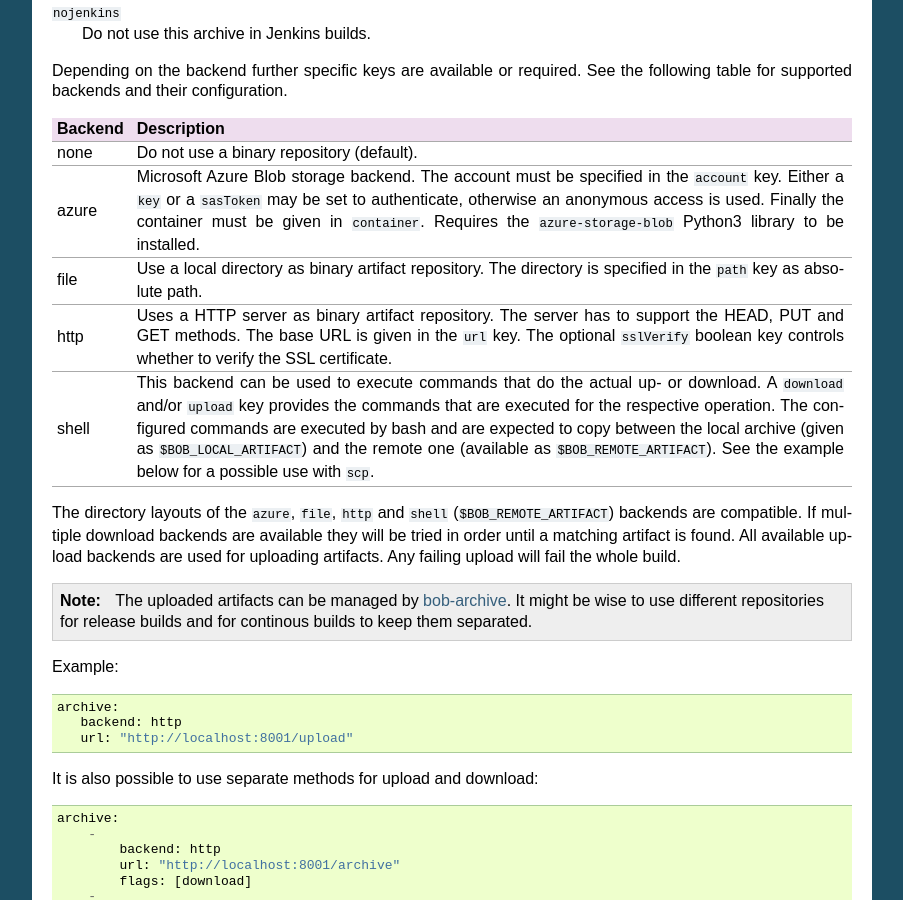
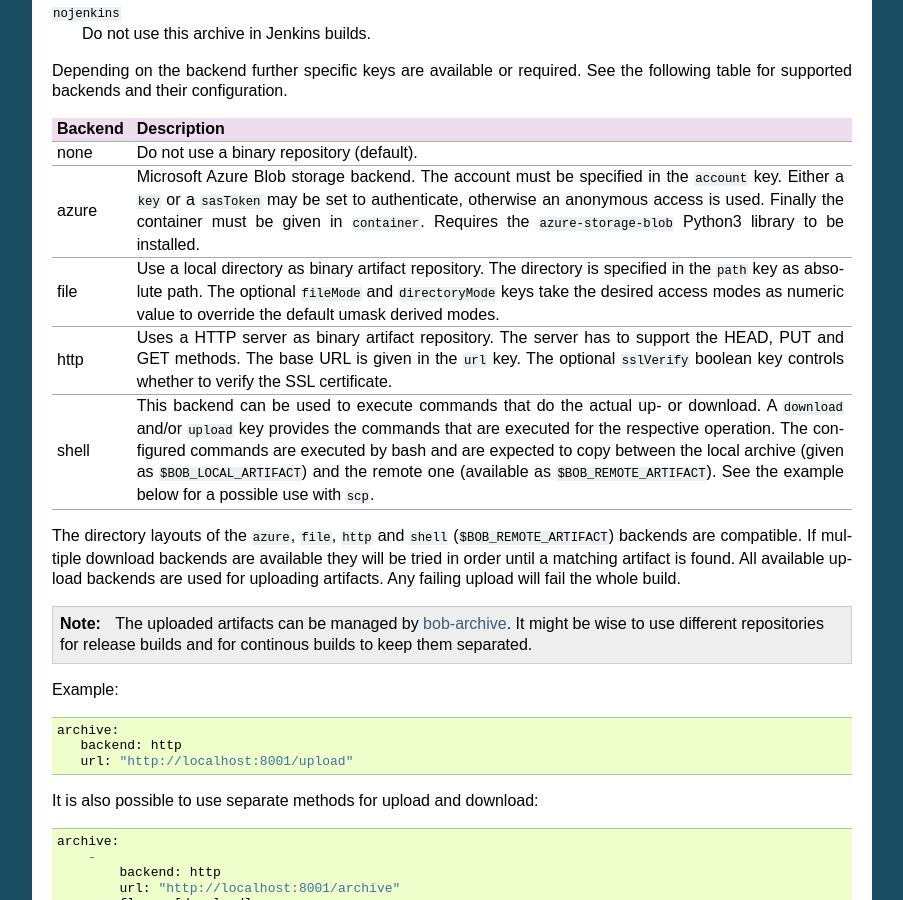
Before and after one commit to BobBuildTool/bob, a Sphinx documentation site: the page built from doc/manual/configuration.rst, in a window 1280 px wide and 900 px high, scrolled down 24022 px. Shown: the whole window, without its empty margins (198-1101 px from the left). Built offline with Sphinx 7.4.7, drawn with Linux system fonts in a browser that asks for light colours; formulas are drawn with MathJax 3; the version number could not be read and is left out.

Commit message:
doc: document new archive keys
Document the fileMode and directoryMode keys for the "file" archive
backend.

```diff
--- a/doc/manual/configuration.rst
+++ b/doc/manual/configuration.rst
@@ -1577,7 +1577,9 @@ azure       Microsoft Azure Blob storage backend. The account must be specified
             Finally the container must be given in ``container``. Requires the
             ``azure-storage-blob`` Python3 library to be installed.
 file        Use a local directory as binary artifact repository. The directory
-            is specified in the ``path`` key as absolute path.
+            is specified in the ``path`` key as absolute path. The optional
+            ``fileMode`` and ``directoryMode`` keys take the desired access
+            modes as numeric value to override the default umask derived modes.
 http        Uses a HTTP server as binary artifact repository. The server has to
             support the HEAD, PUT and GET methods. The base URL is given in the
             ``url`` key. The optional ``sslVerify`` boolean key controls
```
